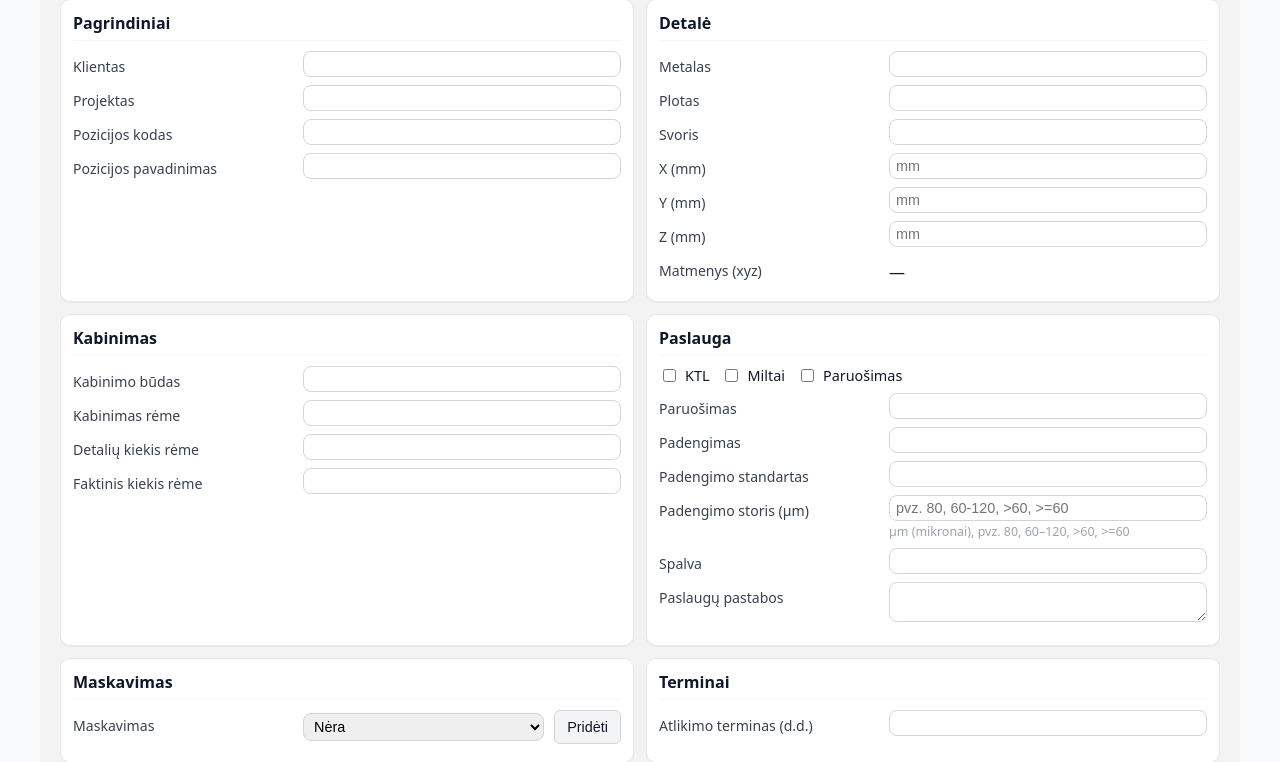
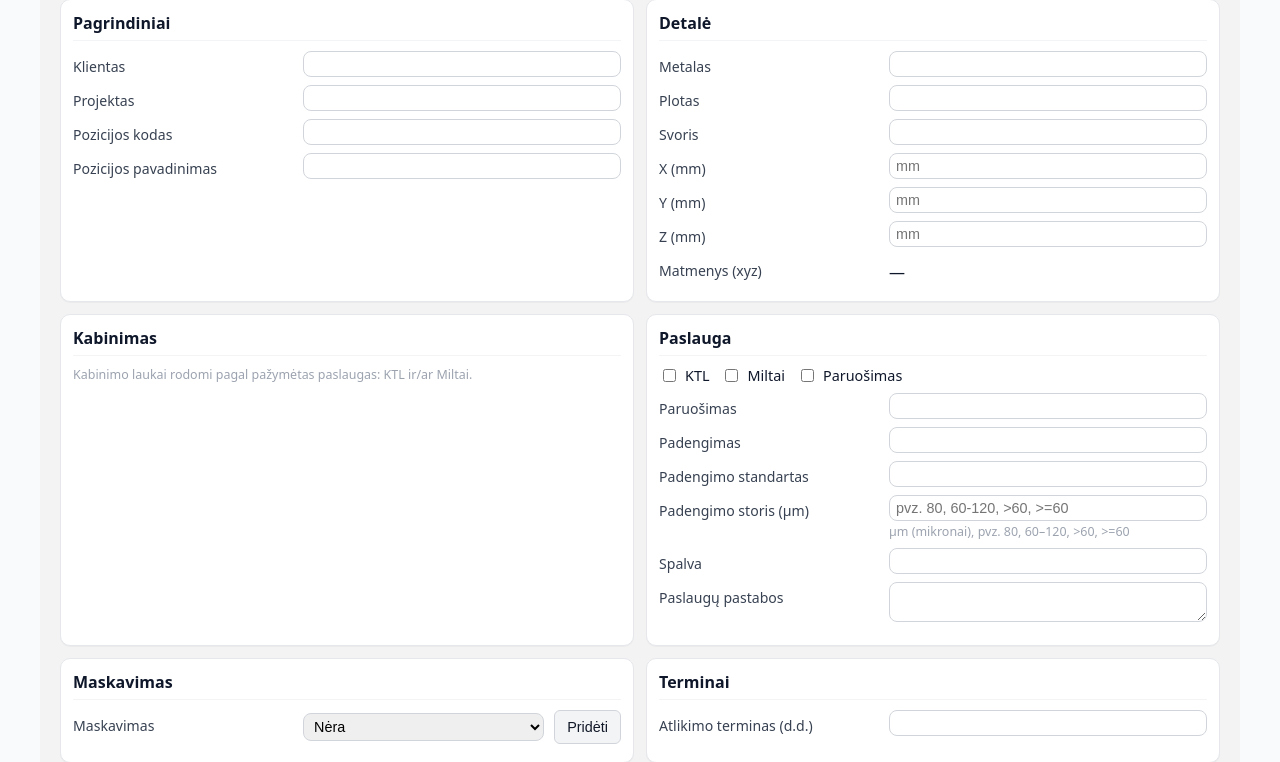
Before and after one commit to raimisbo/Elameta-registras-naujas, a Django app: page /pozicijos/nauja/ in a window 1280 px wide. Shown: the part 99-861 px from the top of the page. Run offline with Django 5.2, Linux system fonts and the light colour scheme; data that the repository does not hold is empty; parts of the project's set-up code (start-up, migrations or seed data) failed here and were passed over.

Commit message:
26-01-23 Detaleje pazymejus KTL arba Miltai, arba abu, automatiskai sureaguoja Kabinimas ir paruosia reikalingus langus. XYZ kabinime krastiniu sandaugos neitraukia i DB.

```diff
--- a/pozicijos/forms.py
+++ b/pozicijos/forms.py
@@ -54,15 +54,28 @@ class PozicijaForm(forms.ModelForm):
             "plotas",
             "svoris",
 
-            # Matmenys (mm) - NAUJA
+            # Matmenys (mm)
             "x_mm",
             "y_mm",
             "z_mm",
 
-            "kabinimo_budas",
-            "kabinimas_reme",
-            "detaliu_kiekis_reme",
-            "faktinis_kiekis_reme",
+            # --- Kabinimas (NAUJA: KTL + Miltai) ---
+            # Miltai
+            "miltai_kiekis_per_valanda",
+            "miltai_detaliu_kiekis_reme",
+            "miltai_faktinis_kiekis_reme",
+            "miltai_kabinimas_aprasymas",
+            # KTL
+            "ktl_kabinimo_budas",
+            "ktl_kabinimas_reme_txt",
+            "ktl_detaliu_kiekis_reme",
+            "ktl_faktinis_kiekis_reme",
+            "ktl_ilgis_mm",
+            "ktl_aukstis_mm",
+            "ktl_gylis_mm",
+            "ktl_kabinimas_aprasymas",
+
+            # --- Paslauga ---
             "paruosimas",
             "padengimas",
             "padengimo_standartas",
@@ -71,14 +84,20 @@ class PozicijaForm(forms.ModelForm):
             "paslauga_ktl",
             "paslauga_miltai",
             "paslauga_paruosimas",
+
+            # Miltų subblokas (paslauga)
             "miltu_kodas",
             "miltu_spalva",
             "miltu_tiekejas",
             "miltu_blizgumas",
             "miltu_kaina",
+
             "paslaugu_pastabos",
+
+            # --- Maskavimas ---
             "maskavimo_tipas",
             "maskavimas",  # legacy / optional (nebenaudojam kaip privalomo)
+
             "atlikimo_terminas",
             "testai_kokybe",
             "pakavimo_tipas",
@@ -109,10 +128,32 @@ class PozicijaForm(forms.ModelForm):
             "papildomos_paslaugos_aprasymas": forms.Textarea(attrs={"rows": 2, "data-autoresize": "1"}),
             "pastabos": forms.Textarea(attrs={"rows": 3, "data-autoresize": "1"}),
 
-            # Matmenys (mm) - NAUJA
+            # Matmenys (mm)
             "x_mm": forms.NumberInput(attrs={"min": 0, "step": "0.01", "inputmode": "decimal", "placeholder": "mm"}),
             "y_mm": forms.NumberInput(attrs={"min": 0, "step": "0.01", "inputmode": "decimal", "placeholder": "mm"}),
             "z_mm": forms.NumberInput(attrs={"min": 0, "step": "0.01", "inputmode": "decimal", "placeholder": "mm"}),
+
+            # --- Kabinimas: Miltai ---
+            "miltai_kiekis_per_valanda": forms.NumberInput(attrs={
+                "min": 0,
+                "step": "0.1",
+                "inputmode": "decimal",
+                "data-decimals": "1",
+                "placeholder": "vnt/val."
+            }),
+            "miltai_detaliu_kiekis_reme": forms.NumberInput(attrs={"min": 0, "step": 1, "inputmode": "numeric"}),
+            "miltai_faktinis_kiekis_reme": forms.NumberInput(attrs={"min": 0, "step": 1, "inputmode": "numeric"}),
+            "miltai_kabinimas_aprasymas": forms.Textarea(attrs={"rows": 2, "data-autoresize": "1"}),
+
+            # --- Kabinimas: KTL ---
+            "ktl_kabinimo_budas": forms.TextInput(attrs={"placeholder": "laisvas tekstas"}),
+            "ktl_kabinimas_reme_txt": forms.TextInput(attrs={"placeholder": ""}),
+            "ktl_detaliu_kiekis_reme": forms.NumberInput(attrs={"min": 0, "step": 1, "inputmode": "numeric"}),
+            "ktl_faktinis_kiekis_reme": forms.NumberInput(attrs={"min": 0, "step": 1, "inputmode": "numeric"}),
+            "ktl_ilgis_mm": forms.NumberInput(attrs={"min": 0, "step": "0.1", "inputmode": "decimal", "data-decimals": "1", "placeholder": "mm"}),
+            "ktl_aukstis_mm": forms.NumberInput(attrs={"min": 0, "step": "0.1", "inputmode": "decimal", "data-decimals": "1", "placeholder": "mm"}),
+            "ktl_gylis_mm": forms.NumberInput(attrs={"min": 0, "step": "0.1", "inputmode": "decimal", "data-decimals": "1", "placeholder": "mm"}),
+            "ktl_kabinimas_aprasymas": forms.Textarea(attrs={"rows": 2, "data-autoresize": "1"}),
         }
 
     def __init__(self, *args, **kwargs):
@@ -190,20 +231,14 @@ class PozicijaForm(forms.ModelForm):
             if _is_empty(cleaned.get("paruosimas", "")):
                 cleaned["paruosimas"] = "Gardobond 24T"
 
-        # B2 + Variant B: KTL presetai leidžiami net jei Miltai irgi pažymėti,
-        # bet pildom tik tuščius laukus (neperrašom vartotojo įvedimo)
+        # B2 + Variant B: KTL presetai pildomi tik tuščius laukus (neperrašom vartotojo)
         if ktl:
             if _is_empty(cleaned.get("padengimas", "")):
                 cleaned["padengimas"] = "KTL BASF CG 570"
-            # standartą perrašinėti nerekomenduoju; paliekam ramybėje, nebent tuščias (čia iš esmės no-op)
-            if cleaned.get("padengimo_standartas", None) is None:
-                cleaned["padengimo_standartas"] = ""
-
             if _is_empty(cleaned.get("spalva", "")):
                 cleaned["spalva"] = "Juoda RAL 9005"
 
-        # Variant B: Miltai nebevalo "spalva"
-        # (tai buvo senoji taisyklė; ją pašalinam)
+        # Variant B: Miltai nebevalo "spalva" (nieko nedarom)
 
         # --- Papildomos paslaugos ---
         pp = (cleaned.get("papildomos_paslaugos") or "ne").strip().lower()
--- a/pozicijos/static/pozicijos/js/poz_form_engine.js
+++ b/pozicijos/static/pozicijos/js/poz_form_engine.js
@@ -404,7 +404,6 @@
       if (need && !chkPar.checked) {
         chkPar.checked = true;
       }
-      // jei need=false – nieko neprievartaujam (Paruošimas gali būti laisvas)
       emitPaslauga('enforce', source || 'constraint');
     }
 
@@ -414,24 +413,18 @@
       var miltai = !!chkMiltai.checked;
       var par = !!chkPar.checked;
 
-      // Paruošimas tik pats: jei par tikras ir kiti false – galim įrašyti default paruošimą, bet tik jei tuščia
       if (par && !ktl && !miltai) {
         setIfEmpty(inpPar, 'Gardobond 24T');
       }
 
-      // KTL presetai (tik jei tuščia)
       if (ktl) {
         setIfEmpty(inpPad, 'KTL BASF CG 570');
-        // standartą anksčiau valydavai; čia saugiau: jei tuščia – paliekam tuščia, jei ne – nejudinam
-        // jei visgi reikia "išvalyti" tik įjungimo momentu – galim pridėti atskirą taisyklę vėliau
-        // spalva KTL (tik jei tuščia)
         setIfEmpty(inpSpalva, 'Juoda RAL 9005');
       }
 
-      // UI: miltų blokas rodomas pagal Miltai=true
       if (miltaiBox) miltaiBox.style.display = miltai ? '' : 'none';
 
-      // Variant B: spalvos eilutė visada matoma (neslepiam dėl Miltų)
+      // Variant B: spalvos eilutė visada matoma
       if (rowSpalvaTop) rowSpalvaTop.style.display = '';
 
       emitPaslauga(reason || 'sync', source || null);
@@ -443,19 +436,15 @@
       else if (changedEl === chkMiltai) source = 'miltai';
       else if (changedEl === chkPar) source = 'paruosimas';
 
-      // Pirma: constraint'as Paruošimui
-      // Jei user bando išjungti Paruošimą, kai KTL/Miltai yra – grąžinam ON (A1)
       if (changedEl === chkPar) {
         var need = (!!chkKTL.checked) || (!!chkMiltai.checked);
         if (need && !chkPar.checked) {
           chkPar.checked = true;
         }
       } else {
-        // jei pasikeitė KTL arba Miltai – enforce’inam Paruošimą
         enforceParuosimasIfNeeded(source);
       }
 
-      // Antra: presetai + UI (B2)
       applyPresets(reason || 'change', source);
     }
 
@@ -470,8 +459,132 @@
     bind(chkMiltai);
     bind(chkPar);
 
-    // init: B2 (presetai tik jei tuščia) + constraint'ai
     sync(null, 'init');
+  }
+
+  // ------------------------
+  // Kabinimas (blokas formoje)
+  // - Rodom KTL subbloką, kai paslauga_ktl pažymėta
+  // - Rodom Miltai subbloką, kai paslauga_miltai pažymėta
+  // - Jei abu pažymėti – rodom abu
+  // - Nieko nevalom/neištrinamos reikšmės, tik UI rodymas
+  // - KTL matmenų sandauga: rodom preview (tik rodoma), kai yra ilgis+aukštis+gylis
+  // ------------------------
+  function initKabinimas() {
+    var ktlBox = document.getElementById('kabinimas-ktl-subblock');
+    var miltaiBox = document.getElementById('kabinimas-miltai-subblock');
+
+    // jei šito failo nenaudoji form.html su kabinimo subblokais – tiesiog išeinam
+    if (!ktlBox && !miltaiBox) return;
+
+    if (document.documentElement.dataset && document.documentElement.dataset.kabinimasBooted === '1') return;
+    if (document.documentElement.dataset) document.documentElement.dataset.kabinimasBooted = '1';
+
+    var chkKTL = document.getElementById('id_paslauga_ktl');
+    var chkMiltai = document.getElementById('id_paslauga_miltai');
+
+    function show(el, on) {
+      if (!el) return;
+      el.style.display = on ? '' : 'none';
+    }
+
+    function syncVisibility(reason) {
+      var ktlOn = !!(chkKTL && chkKTL.checked);
+      var miltaiOn = !!(chkMiltai && chkMiltai.checked);
+
+      show(ktlBox, ktlOn);
+      show(miltaiBox, miltaiOn);
+
+      emit('kabinimas:changed', {
+        ktl: ktlOn,
+        miltai: miltaiOn,
+        reason: reason || 'sync'
+      });
+
+      // kartu atnaujinam sandaugą (jei KTL blokas matomas arba jei laukai egzistuoja)
+      syncKtlSandauga(reason || 'sync');
+    }
+
+    // --- KTL sandaugos preview ---
+    var ilgisEl = document.getElementById('id_ktl_ilgis_mm');
+    var aukstisEl = document.getElementById('id_ktl_aukstis_mm');
+    var gylisEl = document.getElementById('id_ktl_gylis_mm');
+    var sandaugaEl = document.getElementById('ktl-matmenu-sandauga-preview');
+
+    function parseDec1(v) {
+      var s = (v == null ? '' : String(v)).trim();
+      if (!s) return null;
+      s = s.replace(/\s+/g, '').replace(',', '.');
+      // paliekam tik skaičius/tašką/minusą
+      s = s.replace(/[^0-9.\-]/g, '');
+      var n = Number(s);
+      if (!isFinite(n)) return null;
+      return n;
+    }
+
+    function formatNumber(n, decimals) {
+      var d = parseInt(decimals || '0', 10) || 0;
+      try {
+        return Number(n).toFixed(d);
+      } catch (_) {
+        return String(n);
+      }
+    }
+
+    function syncKtlSandauga(reason) {
+      if (!sandaugaEl) return;
+      // jei nėra laukų – rodom brūkšnį
+      if (!ilgisEl || !aukstisEl || !gylisEl) {
+        sandaugaEl.textContent = '—';
+        return;
+      }
+
+      var a = parseDec1(ilgisEl.value);
+      var b = parseDec1(aukstisEl.value);
+      var c = parseDec1(gylisEl.value);
+
+      if (a == null || b == null || c == null) {
+        sandaugaEl.textContent = '—';
+        return;
+      }
+
+      var prod = a * b * c;
+      // rodymo taisyklė: stabiliai su 1 skaitmeniu po kablelio (nes įvestys 1 dec)
+      sandaugaEl.textContent = formatNumber(prod, 1) + ' mm³';
+      emit('kabinimas:ktl_sandauga', {
+        ilgis: a, aukstis: b, gylis: c, sandauga: prod,
+        reason: reason || 'sync'
+      });
+    }
+
+    function bindOne(el) {
+      if (!el) return;
+      if (el.dataset && el.dataset.boundKabinimasSandauga === '1') return;
+      if (el.dataset) el.dataset.boundKabinimasSandauga = '1';
+
+      el.addEventListener('input', function () { syncKtlSandauga('input'); });
+      el.addEventListener('blur', function () { syncKtlSandauga('blur'); });
+    }
+
+    bindOne(ilgisEl);
+    bindOne(aukstisEl);
+    bindOne(gylisEl);
+
+    // klausom paslaugų event bus (tai yra pagrindinis integracijos taškas)
+    document.addEventListener('paslauga:changed', function () {
+      syncVisibility('paslauga:changed');
+    });
+
+    // fallback: jei kas nors pakeitė checkbox'us be emit (retas atvejis) – irgi sugaudom
+    if (chkKTL) {
+      chkKTL.addEventListener('change', function () { syncVisibility('ktl-change'); });
+    }
+    if (chkMiltai) {
+      chkMiltai.addEventListener('change', function () { syncVisibility('miltai-change'); });
+    }
+
+    // init
+    syncVisibility('init');
   }
 
   // ------------------------
@@ -617,6 +730,8 @@
     document.addEventListener('papildomos:changed', function () {});
     document.addEventListener('xyz:changed', function () {});
     document.addEventListener('kainos:changed', function () {});
+    document.addEventListener('kabinimas:changed', function () {});
+    document.addEventListener('kabinimas:ktl_sandauga', function () {});
   }
 
   // ------------------------
@@ -625,12 +740,19 @@
   function init() {
     initAutoResize(document);
     bindDecimalInputs(document);
+
     initMaskavimas();
     initPaslaugos();
+
+    // nauja: kabinimas priklauso nuo paslaugos (KTL/Miltai)
+    initKabinimas();
+
     initPapildomosPaslaugos();
     initXYZ();
+
     initAllKainosFormsets();
     initKainosPreview();
+
     bindRulesRouter();
   }
 
--- a/pozicijos/templates/pozicijos/form.html
+++ b/pozicijos/templates/pozicijos/form.html
@@ -161,7 +161,7 @@
           </div>
         </div>
 
-        {# Matmenys XYZ (mm) - NAUJA #}
+        {# Matmenys XYZ (mm) #}
         <div class="field-row">
           <div class="field-label">{{ form.x_mm.label }}</div>
           <div class="field-control">
@@ -198,36 +198,121 @@
 
       <section class="poz-card">
         <h2 class="poz-card-title">Kabinimas</h2>
+        <div class="field-help">Kabinimo laukai rodomi pagal pažymėtas paslaugas: KTL ir/ar Miltai.</div>
+
+        {# KTL sub-blokas #}
+        <div id="kabinimas-ktl-subblock" class="subblock" style="{% if not form.paslauga_ktl.value %}display:none;{% endif %}">
+          <div style="font-weight:700; margin-bottom:6px;">KTL kabinimas</div>
 
           <div class="field-row">
-          <div class="field-label">{{ form.kabinimo_budas.label }}</div>
+            <div class="field-label">{{ form.ktl_kabinimo_budas.label }}</div>
             <div class="field-control">
-            {{ form.kabinimo_budas }}
-            {% if form.kabinimo_budas.errors %}<div class="field-errors">{{ form.kabinimo_budas.errors|striptags }}</div>{% endif %}
+              {{ form.ktl_kabinimo_budas }}
+              {% if form.ktl_kabinimo_budas.errors %}<div class="field-errors">{{ form.ktl_kabinimo_budas.errors|striptags }}</div>{% endif %}
             </div>
           </div>
 
           <div class="field-row">
-          <div class="field-label">{{ form.kabinimas_reme.label }}</div>
+            <div class="field-label">{{ form.ktl_kabinimas_reme_txt.label }}</div>
             <div class="field-control">
-            {{ form.kabinimas_reme }}
-            {% if form.kabinimas_reme.errors %}<div class="field-errors">{{ form.kabinimas_reme.errors|striptags }}</div>{% endif %}
+              {{ form.ktl_kabinimas_reme_txt }}
+              {% if form.ktl_kabinimas_reme_txt.errors %}<div class="field-errors">{{ form.ktl_kabinimas_reme_txt.errors|striptags }}</div>{% endif %}
+              <div class="field-help">Kol kas paliekama tuščia – įrašoma ranka.</div>
             </div>
           </div>
 
           <div class="field-row">
-          <div class="field-label">{{ form.detaliu_kiekis_reme.label }}</div>
+            <div class="field-label">{{ form.ktl_detaliu_kiekis_reme.label }}</div>
             <div class="field-control">
-            {{ form.detaliu_kiekis_reme }}
-            {% if form.detaliu_kiekis_reme.errors %}<div class="field-errors">{{ form.detaliu_kiekis_reme.errors|striptags }}</div>{% endif %}
+              {{ form.ktl_detaliu_kiekis_reme }}
+              {% if form.ktl_detaliu_kiekis_reme.errors %}<div class="field-errors">{{ form.ktl_detaliu_kiekis_reme.errors|striptags }}</div>{% endif %}
             </div>
           </div>
 
           <div class="field-row">
-          <div class="field-label">{{ form.faktinis_kiekis_reme.label }}</div>
+            <div class="field-label">{{ form.ktl_faktinis_kiekis_reme.label }}</div>
             <div class="field-control">
-            {{ form.faktinis_kiekis_reme }}
-            {% if form.faktinis_kiekis_reme.errors %}<div class="field-errors">{{ form.faktinis_kiekis_reme.errors|striptags }}</div>{% endif %}
+              {{ form.ktl_faktinis_kiekis_reme }}
+              {% if form.ktl_faktinis_kiekis_reme.errors %}<div class="field-errors">{{ form.ktl_faktinis_kiekis_reme.errors|striptags }}</div>{% endif %}
+            </div>
+          </div>
+
+          <div class="field-row">
+            <div class="field-label">{{ form.ktl_ilgis_mm.label }}</div>
+            <div class="field-control">
+              {{ form.ktl_ilgis_mm }}
+              {% if form.ktl_ilgis_mm.errors %}<div class="field-errors">{{ form.ktl_ilgis_mm.errors|striptags }}</div>{% endif %}
+            </div>
+          </div>
+
+          <div class="field-row">
+            <div class="field-label">{{ form.ktl_aukstis_mm.label }}</div>
+            <div class="field-control">
+              {{ form.ktl_aukstis_mm }}
+              {% if form.ktl_aukstis_mm.errors %}<div class="field-errors">{{ form.ktl_aukstis_mm.errors|striptags }}</div>{% endif %}
+            </div>
+          </div>
+
+          <div class="field-row">
+            <div class="field-label">{{ form.ktl_gylis_mm.label }}</div>
+            <div class="field-control">
+              {{ form.ktl_gylis_mm }}
+              {% if form.ktl_gylis_mm.errors %}<div class="field-errors">{{ form.ktl_gylis_mm.errors|striptags }}</div>{% endif %}
+            </div>
+          </div>
+
+          <div class="field-row">
+            <div class="field-label">Matmenų sandauga</div>
+            <div class="field-control">
+              <div id="ktl-matmenu-sandauga-preview" style="padding-top:6px;">—</div>
+              <div class="field-help">Rodoma kaip preview (galim padaryti ir atskirą DB lauką, jei nuspręsi).</div>
+            </div>
+          </div>
+
+          <div class="field-row">
+            <div class="field-label">{{ form.ktl_kabinimas_aprasymas.label }}</div>
+            <div class="field-control">
+              {{ form.ktl_kabinimas_aprasymas }}
+              {% if form.ktl_kabinimas_aprasymas.errors %}<div class="field-errors">{{ form.ktl_kabinimas_aprasymas.errors|striptags }}</div>{% endif %}
+            </div>
+          </div>
+        </div>
+
+        {# Miltai sub-blokas #}
+        <div id="kabinimas-miltai-subblock" class="subblock" style="{% if not form.paslauga_miltai.value %}display:none;{% endif %}">
+          <div style="font-weight:700; margin-bottom:6px;">Miltai kabinimas</div>
+
+          <div class="field-row">
+            <div class="field-label">{{ form.miltai_kiekis_per_valanda.label }}</div>
+            <div class="field-control">
+              {{ form.miltai_kiekis_per_valanda }}
+              {% if form.miltai_kiekis_per_valanda.errors %}<div class="field-errors">{{ form.miltai_kiekis_per_valanda.errors|striptags }}</div>{% endif %}
+              <div class="field-help">Decimal, 1 skaičius po kablelio.</div>
+            </div>
+          </div>
+
+          <div class="field-row">
+            <div class="field-label">{{ form.miltai_detaliu_kiekis_reme.label }}</div>
+            <div class="field-control">
+              {{ form.miltai_detaliu_kiekis_reme }}
+              {% if form.miltai_detaliu_kiekis_reme.errors %}<div class="field-errors">{{ form.miltai_detaliu_kiekis_reme.errors|striptags }}</div>{% endif %}
+            </div>
+          </div>
+
+          <div class="field-row">
+            <div class="field-label">{{ form.miltai_faktinis_kiekis_reme.label }}</div>
+            <div class="field-control">
+              {{ form.miltai_faktinis_kiekis_reme }}
+              {% if form.miltai_faktinis_kiekis_reme.errors %}<div class="field-errors">{{ form.miltai_faktinis_kiekis_reme.errors|striptags }}</div>{% endif %}
+            </div>
+          </div>
+
+          <div class="field-row">
+            <div class="field-label">{{ form.miltai_kabinimas_aprasymas.label }}</div>
+            <div class="field-control">
+              {{ form.miltai_kabinimas_aprasymas }}
+              {% if form.miltai_kabinimas_aprasymas.errors %}<div class="field-errors">{{ form.miltai_kabinimas_aprasymas.errors|striptags }}</div>{% endif %}
+            </div>
           </div>
         </div>
       </section>
```
Also changed, not shown: pozicijos/models.py (+14 -0 lines), pozicijos/migrations/0031_kabinimas_split.py (added). Lines whose indentation alone changed are shown as unchanged.
